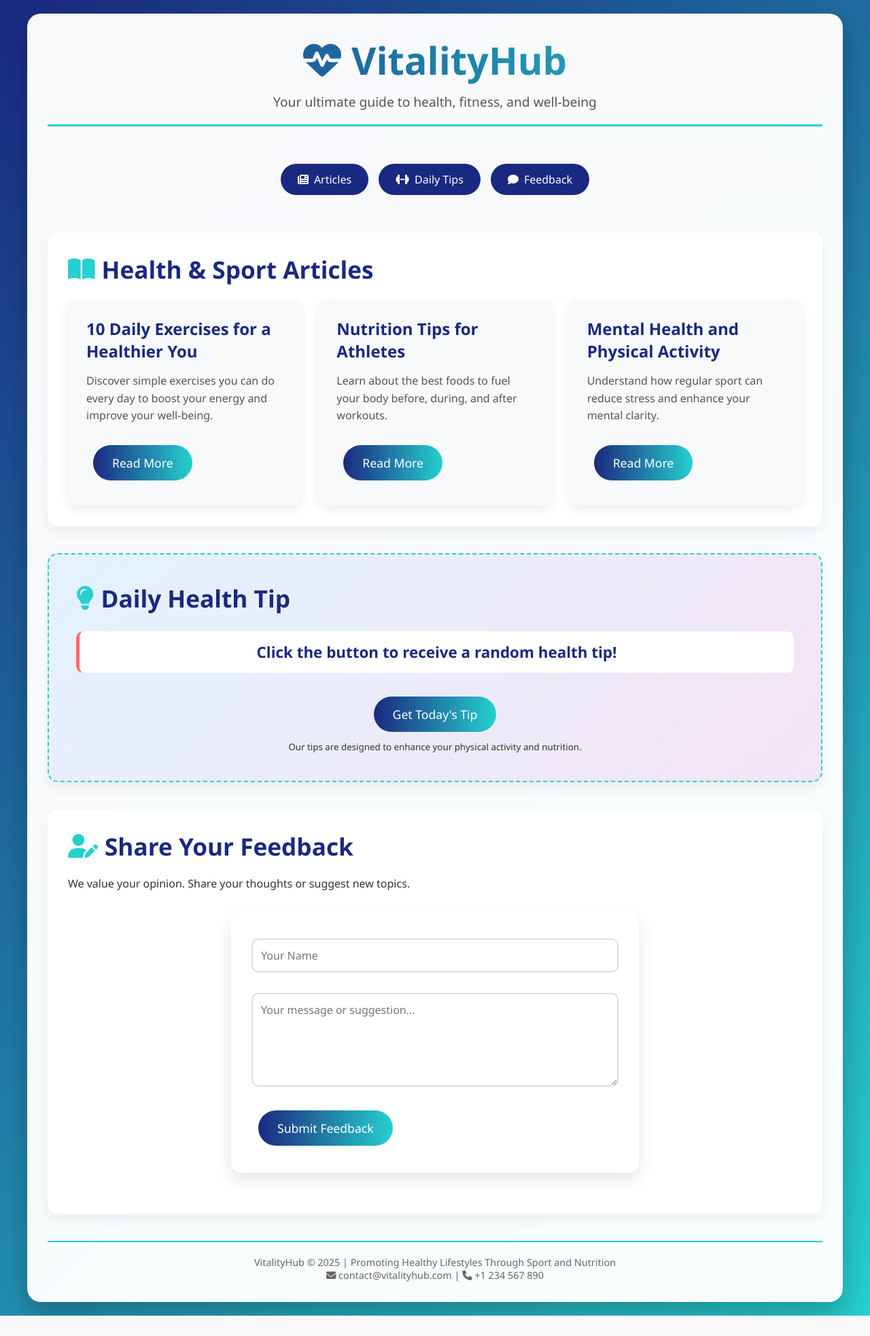
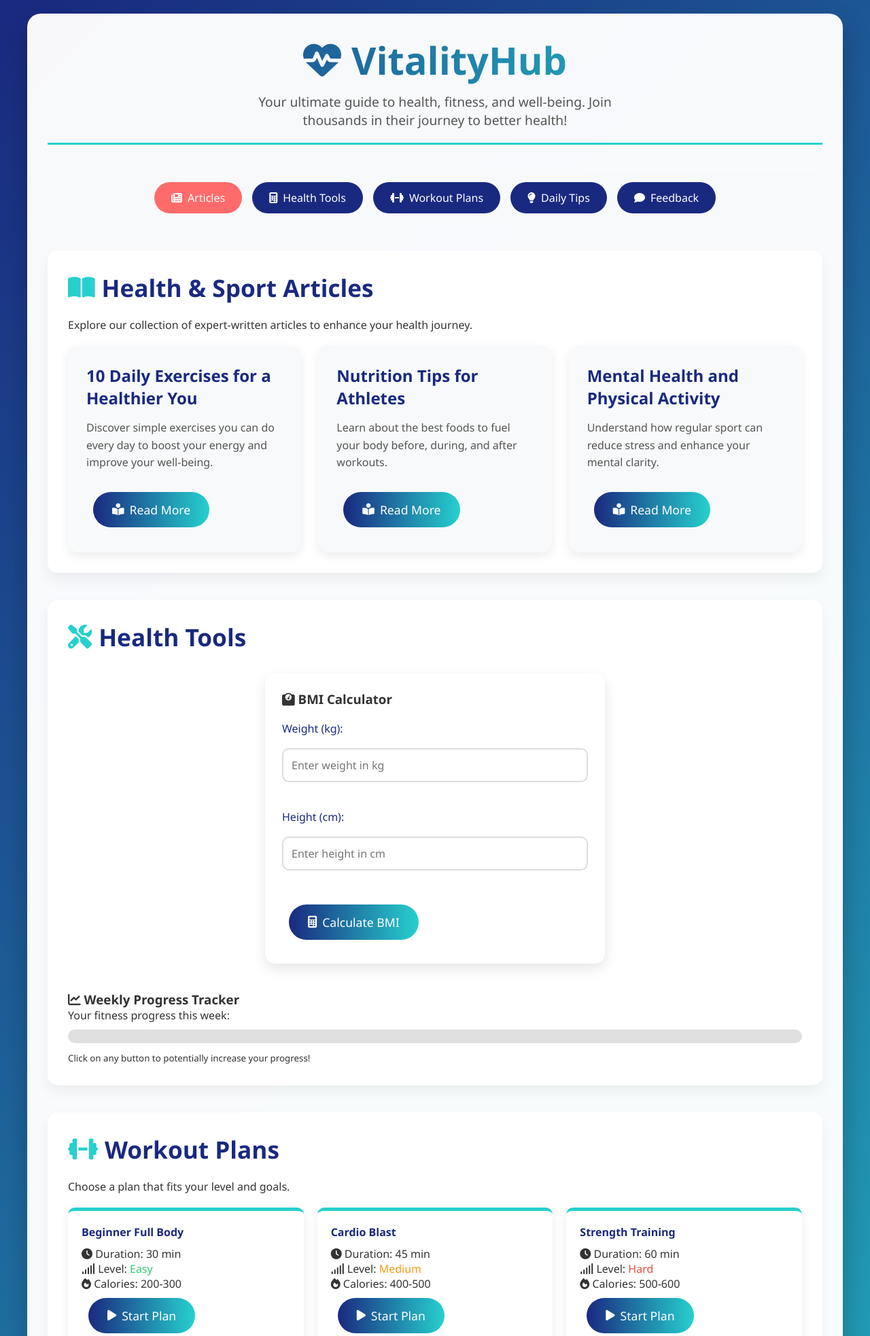
Before and after one commit to nataliezinoveva04-jpg/vitalityhub, a Flask app: page / in a window 1280 px wide. Shown: the top 1966 px of the page at 68% size. Before the commit the page ends 1936 px from the top, so only its background shows below. Run offline with Flask 3, Linux system fonts and the light colour scheme.

Commit message:
Update index.html

```diff
--- a/templates/index.html
+++ b/templates/index.html
@@ -11,23 +11,70 @@
     <div class="container">
         <header>
             <h1><i class="fas fa-heartbeat"></i> VitalityHub</h1>
-            <p>Your ultimate guide to health, fitness, and well-being</p>
+            <p>Your ultimate guide to health, fitness, and well-being. Join thousands in their journey to better health!</p>
         </header>
 
         <nav>
-            <button class="nav-btn" data-target="articles"><i class="fas fa-newspaper"></i> Articles</button>
-            <button class="nav-btn" data-target="interactive"><i class="fas fa-dumbbell"></i> Daily Tips</button>
+            <button class="nav-btn active" data-target="articles"><i class="fas fa-newspaper"></i> Articles</button>
+            <button class="nav-btn" data-target="tools"><i class="fas fa-calculator"></i> Health Tools</button>
+            <button class="nav-btn" data-target="workouts"><i class="fas fa-dumbbell"></i> Workout Plans</button>
+            <button class="nav-btn" data-target="interactive"><i class="fas fa-lightbulb"></i> Daily Tips</button>
             <button class="nav-btn" data-target="feedback"><i class="fas fa-comment"></i> Feedback</button>
         </nav>
 
         <section id="articles" class="content-section">
             <h2><i class="fas fa-book-open"></i> Health & Sport Articles</h2>
+            <p>Explore our collection of expert-written articles to enhance your health journey.</p>
             <div class="articles-grid">
                 {% for article in articles %}
                 <div class="article-card">
                     <h3>{{ article.title }}</h3>
                     <p>{{ article.content }}</p>
-                    <button class="btn read-more">Read More</button>
+                    <button class="btn read-more"><i class="fas fa-book-reader"></i> Read More</button>
+                </div>
+                {% endfor %}
+            </div>
+        </section>
+
+        <section id="tools" class="content-section">
+            <h2><i class="fas fa-tools"></i> Health Tools</h2>
+            <div class="bmi-calculator">
+                <h3><i class="fas fa-weight-scale"></i> BMI Calculator</h3>
+                <form id="bmiForm">
+                    <div class="input-group">
+                        <label for="weight">Weight (kg):</label>
+                        <input type="number" id="weight" placeholder="Enter weight in kg" step="0.1" required>
+                    </div>
+                    <div class="input-group">
+                        <label for="height">Height (cm):</label>
+                        <input type="number" id="height" placeholder="Enter height in cm" required>
+                    </div>
+                    <button type="submit" class="btn"><i class="fas fa-calculator"></i> Calculate BMI</button>
+                </form>
+                <div id="bmiResult"></div>
+            </div>
+
+            <div style="margin-top: 40px;">
+                <h3><i class="fas fa-chart-line"></i> Weekly Progress Tracker</h3>
+                <p>Your fitness progress this week:</p>
+                <div class="progress-bar">
+                    <div class="progress-fill" id="progressFill"></div>
+                </div>
+                <p><small>Click on any button to potentially increase your progress!</small></p>
+            </div>
+        </section>
+
+        <section id="workouts" class="content-section">
+            <h2><i class="fas fa-dumbbell"></i> Workout Plans</h2>
+            <p>Choose a plan that fits your level and goals.</p>
+            <div class="workout-plans">
+                {% for plan in workout_plans %}
+                <div class="plan-card">
+                    <h4>{{ plan.name }}</h4>
+                    <p><i class="fas fa-clock"></i> Duration: {{ plan.duration }}</p>
+                    <p><i class="fas fa-signal"></i> Level: <span class="level-{{ plan.level|lower }}">{{ plan.level }}</span></p>
+                    <p><i class="fas fa-fire"></i> Calories: {{ plan.calories }}</p>
+                    <button class="btn" onclick="unlockAchievement('Workout Starter')"><i class="fas fa-play"></i> Start Plan</button>
                 </div>
                 {% endfor %}
             </div>
@@ -36,25 +83,49 @@
         <section id="interactive" class="content-section interactive-box">
             <h2><i class="fas fa-lightbulb"></i> Daily Health Tip</h2>
             <p id="dailyTip">Click the button to receive a random health tip!</p>
-            <button class="btn" id="getTipBtn">Get Today's Tip</button>
-            <p><small>Our tips are designed to enhance your physical activity and nutrition.</small></p>
+            <button class="btn accent" id="getTipBtn"><i class="fas fa-lightbulb"></i> Get New Tip</button>
+            <p><small>Our tips are scientifically proven to enhance your physical activity and nutrition.</small></p>
+
+            <div style="margin-top: 30px;">
+                <h3><i class="fas fa-trophy"></i> Your Achievements</h3>
+                <div id="achievementsList">
+                    <div class="achievement">
+                        <i class="fas fa-star"></i> Welcome to VitalityHub!
+                    </div>
+                </div>
+            </div>
         </section>
 
         <section id="feedback" class="content-section">
             <h2><i class="fas fa-user-edit"></i> Share Your Feedback</h2>
-            <p>We value your opinion. Share your thoughts or suggest new topics.</p>
+            <p>We value your opinion. Share your thoughts or suggest new topics to help us improve.</p>
             <form class="feedback-form" id="feedbackForm">
                 <input type="text" id="name" placeholder="Your Name" required>
                 <textarea id="message" rows="5" placeholder="Your message or suggestion..." required></textarea>
-                <button type="submit" class="btn">Submit Feedback</button>
+                <button type="submit" class="btn"><i class="fas fa-paper-plane"></i> Submit Feedback</button>
                 <p id="feedbackMessage"></p>
             </form>
         </section>
 
         <footer>
+            <div class="social-icons">
+                <a href="#"><i class="fab fa-facebook"></i></a>
+                <a href="#"><i class="fab fa-twitter"></i></a>
+                <a href="#"><i class="fab fa-instagram"></i></a>
+                <a href="#"><i class="fab fa-youtube"></i></a>
+            </div>
             <p>VitalityHub &copy; 2025 | Promoting Healthy Lifestyles Through Sport and Nutrition</p>
             <p><i class="fas fa-envelope"></i> contact@vitalityhub.com | <i class="fas fa-phone"></i> +1 234 567 890</p>
+            <p style="font-size: 0.8rem; margin-top: 10px;">This website is a prototype for educational purposes.</p>
         </footer>
+    </div>
+
+    <!-- Modal for articles -->
+    <div class="modal" id="articleModal">
+        <div class="modal-content">
+            <span class="close-modal">&times;</span>
+            <div id="modalContent"></div>
+        </div>
     </div>
 
     <script src="{{ url_for('static', filename='script.js') }}"></script>
```
